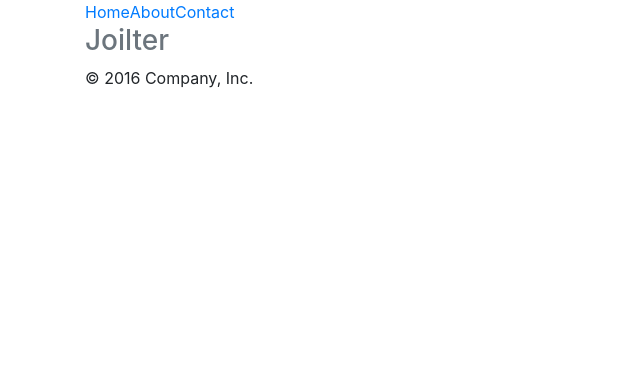
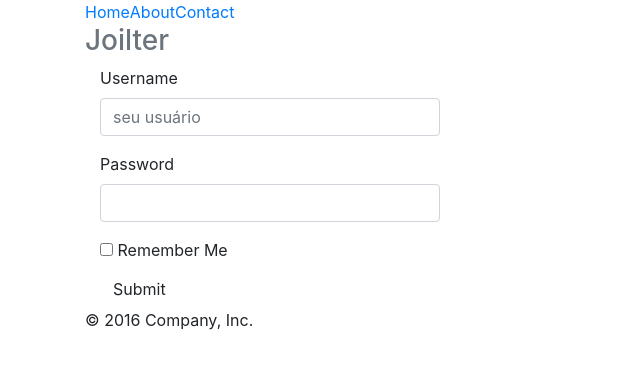
Before and after one commit to JonathanLima25/aula_flask, a Flask app: page /login in a window 1280 px wide. Shown: the top 369 px of the page, without its empty margins (0-640 px from the left). Run offline with Flask 2, Linux system fonts and the light colour scheme; some libraries are stand-ins or nearby versions.

Commit message:
Adicionando formularios

```diff
--- a/app/controllers/default.py
+++ b/app/controllers/default.py
@@ -1,5 +1,6 @@
 from app import app
 from flask import render_template
+from app.models.forms import LoginForm
 
 @app.route('/index')
 @app.route('/')
@@ -8,4 +9,5 @@ def index():
 
 @app.route('/login')
 def login():
-    return render_template('base.html')
+    form = LoginForm()
+    return render_template('login.html', form=form)
--- /dev/null
+++ b/app/models/forms.py
@@ -0,0 +1,8 @@
+from flask_wtf import FlaskForm
+from wtforms import StringField, PasswordField, BooleanField
+from wtforms.validators import DataRequired
+
+class LoginForm(FlaskForm):
+    username = StringField("username", validators=[DataRequired()])
+    password = PasswordField("password", validators=[DataRequired()])
+    remember_me = BooleanField("remember_me")
--- a/app/templates/base.html
+++ b/app/templates/base.html
@@ -6,10 +6,10 @@
     <meta http-equiv="X-UA-Compatible" content="IE=edge">
     <meta name="viewport" content="width=device-width, initial-scale=1">
 
-    <title>{% block title %}Joilter{% endblock %}</title>
+    <title>Joilter</title>
 
     <!-- Bootstrap core CSS -->
-    <link href="{{ url_for('static', filename="css/bootstrap.min.css") }}" rel="stylesheet">
+    <link href="{{ url_for('static', filename='css/bootstrap.min.css') }}" rel="stylesheet">
 
     <!-- HTML5 shim and Respond.js for IE8 support of HTML5 elements and media queries -->
     <!--[if lt IE 9]>
@@ -32,6 +32,8 @@
         <h3 class="text-muted">Joilter</h3>
       </div>
 
+
+
       {% block content %}
       {% endblock %}
 
@@ -45,6 +47,6 @@
     <script src="https://ajax.googleapis.com/ajax/libs/jquery/1.12.4/jquery.min.js"></script>
 
     <!-- IE10 viewport hack for Surface/desktop Windows 8 bug -->
-    <script src="{{ url_for('static', filename="js/bootstrap.min.js") }}"></script>
+    <script src="{{ url_for('static', filename='js/bootstrap.min.js') }}"></script>
   </body>
 </html>
--- /dev/null
+++ b/app/templates/login.html
@@ -0,0 +1,24 @@
+{% extends 'base.html' %}
+
+{% block content %}
+
+<div class="col-md-4 col-md-offset-4">
+<form action="" method="POST">
+    <div class="form-group">
+        <label>Username</label>
+        {{ form.username(class="form-control", placeholder="seu usuário") }}
+    </div>
+    <div class="form-group" method="POST">
+        <label>Password</label>
+        {{ form.password(class="form-control") }}
+    </div>
+    <div class="checkbox">
+        <label>
+            {{ form.remember_me }} Remember Me
+        </label>
+    </div>
+
+    <button type="submit" class="btn btn-default">Submit</button>
+</form>
+</div>
+{% endblock %}
--- a/config.py
+++ b/config.py
@@ -2,3 +2,4 @@ DEBUG = True
 
 SQLALCHEMY_DATABASE_URI = 'sqlite:///storage.db'
 SQLALCHEMY_TRACK_MODIFICATIONS = True
+SECRET_KEY = 'ta_muito_seguro_cuzao'
```
Also changed, not shown: app/templates/index.html (+30 -15 lines).
